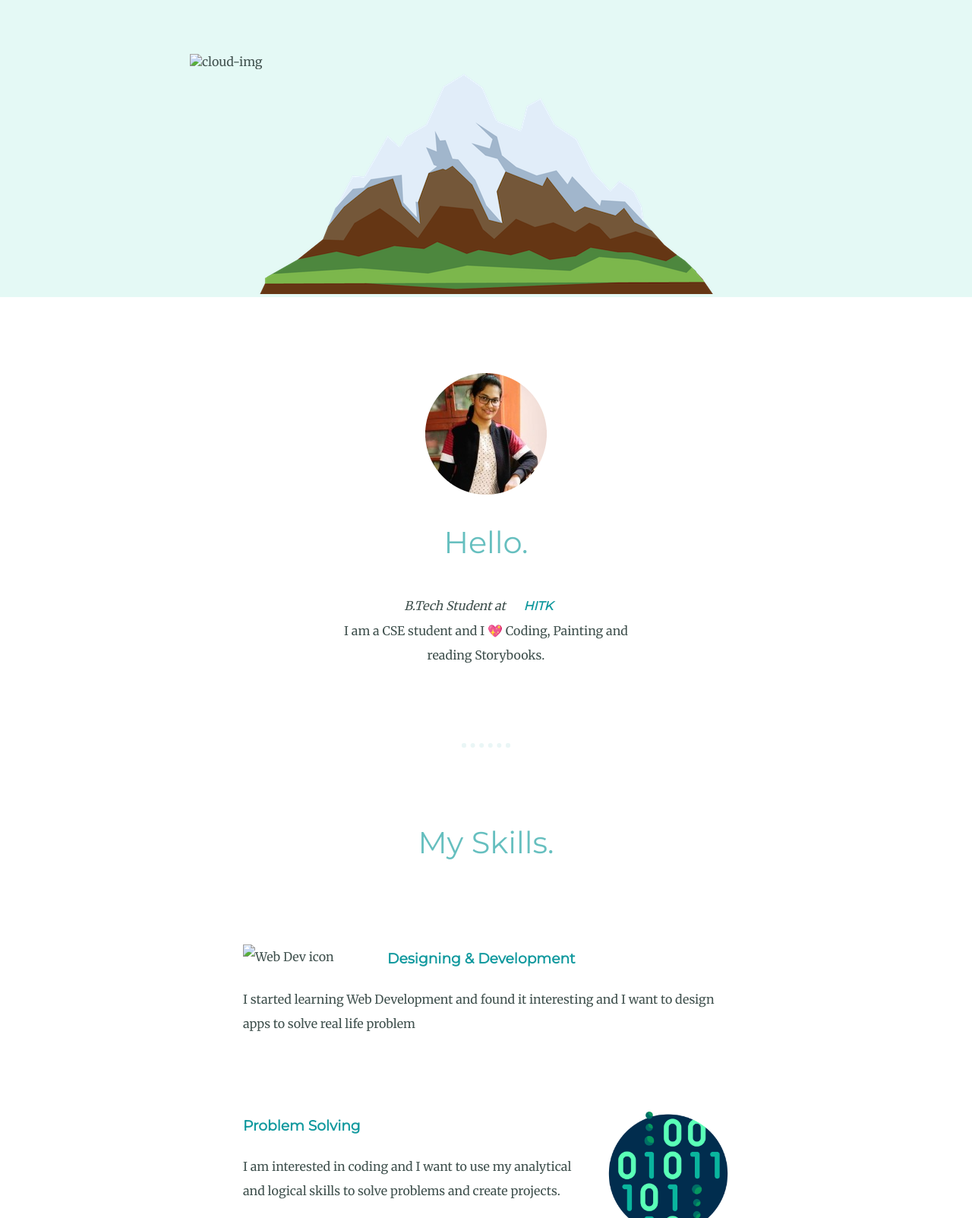
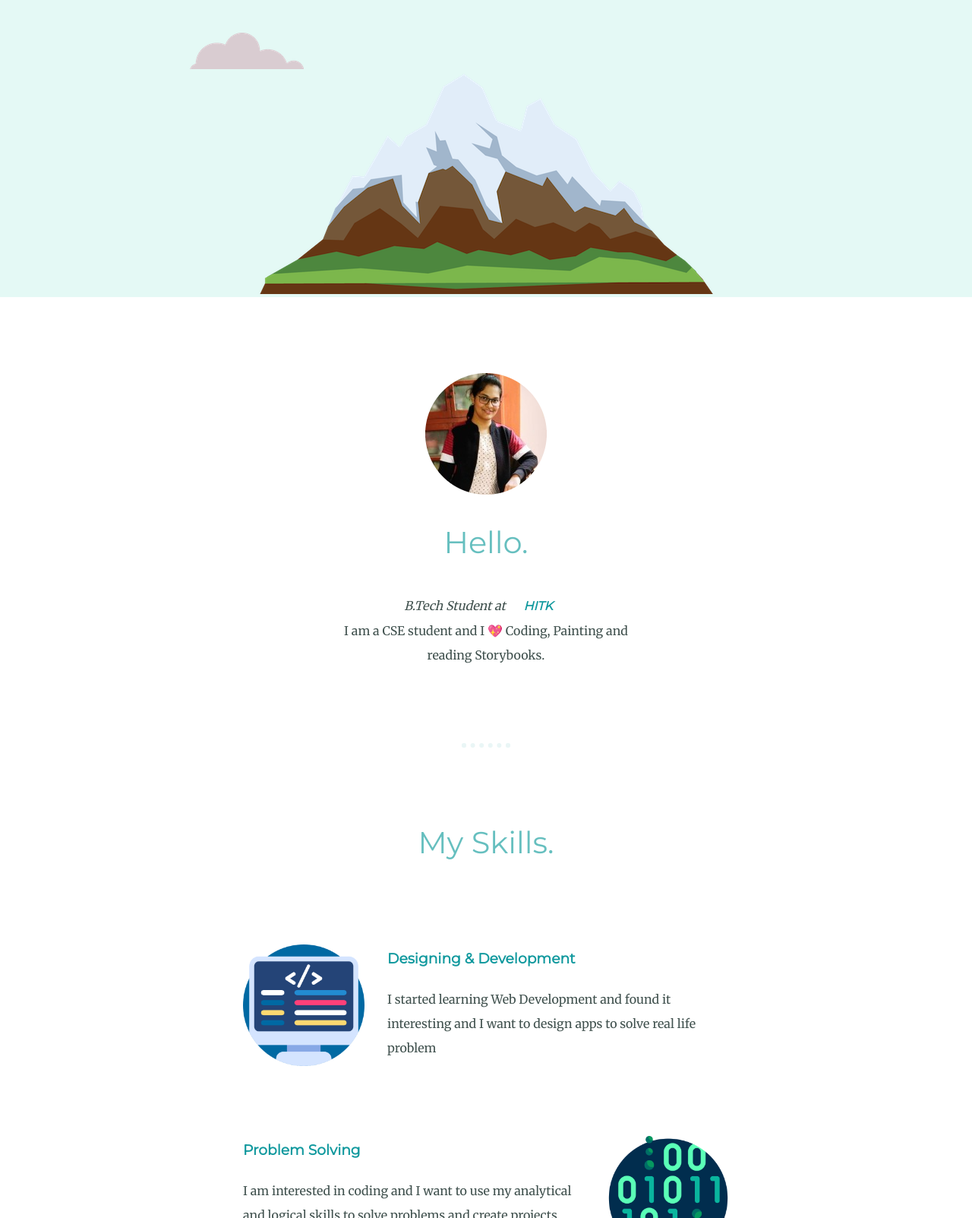
Before and after one commit to Upasana-Roy/My-Site-CSS, a plain HTML site: page index.html in a window 1280 px wide. Shown: the part 377-1980 px from the top of the page at 76% size. Drawn offline with Linux system fonts and the light colour scheme.

Commit message:
Update index.html
Changing image paths

```diff
--- a/index.html
+++ b/index.html
@@ -14,7 +14,7 @@
       <img class="top-cloud" src="cloud.png" alt="cloud-img">
       <h1>I'm Upasana.</h1>
       <h2>a <span class="pro">pro</span>grammer.</h2>
-      <img class="bottom-cloud" src="images/cloud.png" alt="cloud-img">
+      <img class="bottom-cloud" src="cloud.png" alt="cloud-img">
       <img src="mountain.png" alt="mountain-img">
     </div>
     <div class="middle-container">
@@ -28,7 +28,7 @@
       <div class="skills">
         <h2>My Skills.</h2>
         <div class="skill-row">
-          <img class="WebDev" src="images/coding.png" alt="Web Dev icon">
+          <img class="WebDev" src="coding.png" alt="Web Dev icon">
           <h3>Designing & Development</h3>
           <p>I started learning Web Development and found it interesting and I want to design apps to solve real life problem </p>
         </div>
```
